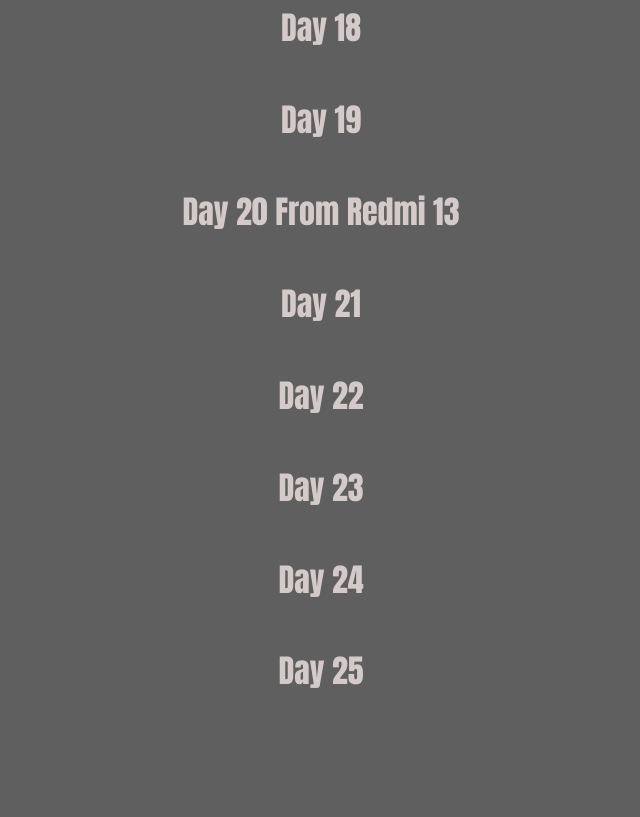
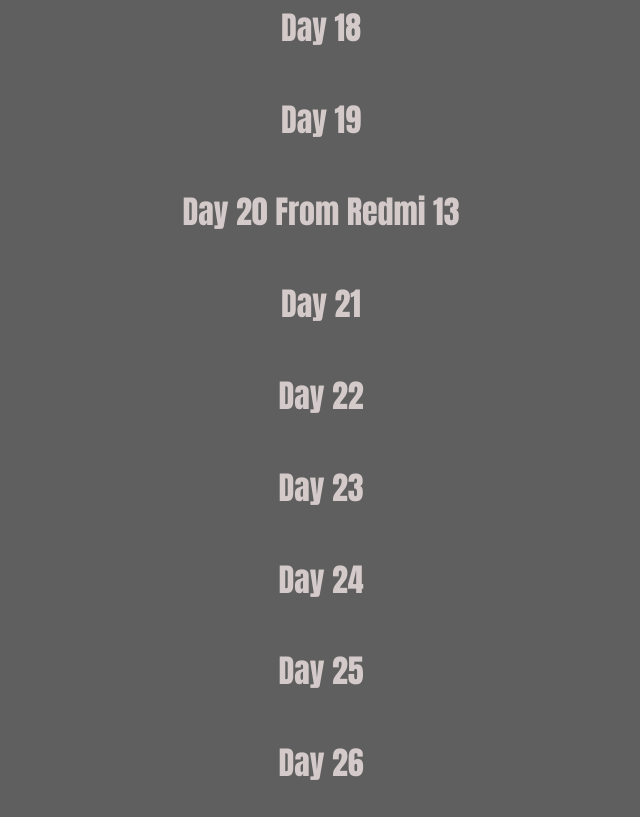
Before and after one commit to Hasanhayat/web, a plain HTML site: page index.html in a window 1280 px wide. Shown: the part 1588-2405 px from the top of the page, without its empty margins (319-959 px from the left). Before the commit the page ends 2313 px from the top, so only its background shows below. Drawn offline with Linux system fonts and the light colour scheme.

Commit message:
Update index.html

```diff
--- a/index.html
+++ b/index.html
@@ -31,6 +31,8 @@
     <h1>day 23</h1>
     <h1>day 24</h1>
     <h1>day 25</h1>
+    <h1>day 26</h1>
+
     <script src="app.js"></script>
 </body>
 </html>
```
